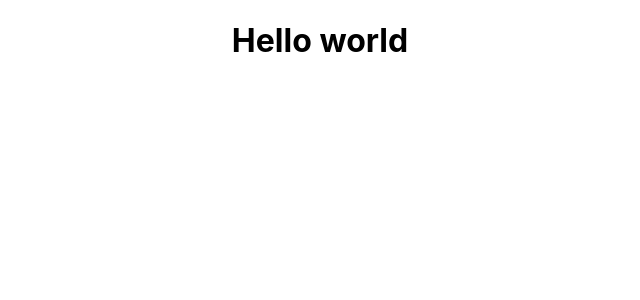
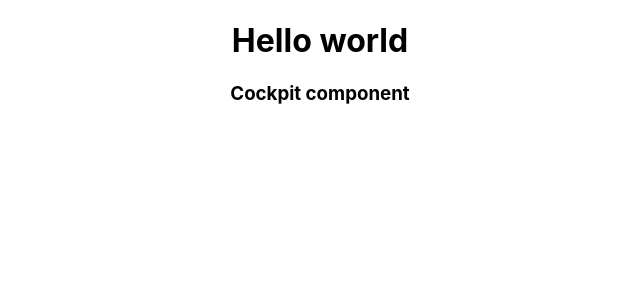
Before and after one commit to hectordr03/react-guide-max-s, a React (Create React App) app: page / in a window 1280 px wide. Shown: the top 300 px of the page, without its empty margins (320-960 px from the left). Built offline with nearby package versions, Linux system fonts and the light colour scheme.

Commit message:
adjusting file structure

```diff
--- a/src/App.js
+++ b/src/App.js
@@ -1,10 +1,12 @@
 import React from 'react';
 import classes from './App.module.css';
+import Cockpit from './containers/Cockpit'
 
 function App() {
   return (
     <div className={classes.App}>
       <h1>Hello world</h1>
+      <Cockpit />
     </div>
   );
 }
--- /dev/null
+++ b/src/containers/Cockpit.js
@@ -0,0 +1,12 @@
+import React from 'react';
+import classes from './Cockpit.module.css';
+
+const cockpit = () => {
+	return (
+        <div className={ classes.cockpit }>
+            <h3>Cockpit component</h3>
+        </div>
+    );
+};
+
+export default cockpit;
--- /dev/null
+++ b/src/containers/Cockpit.module.css
@@ -0,0 +1,3 @@
+.Cockpit {
+    text-align: center;
+}
```
